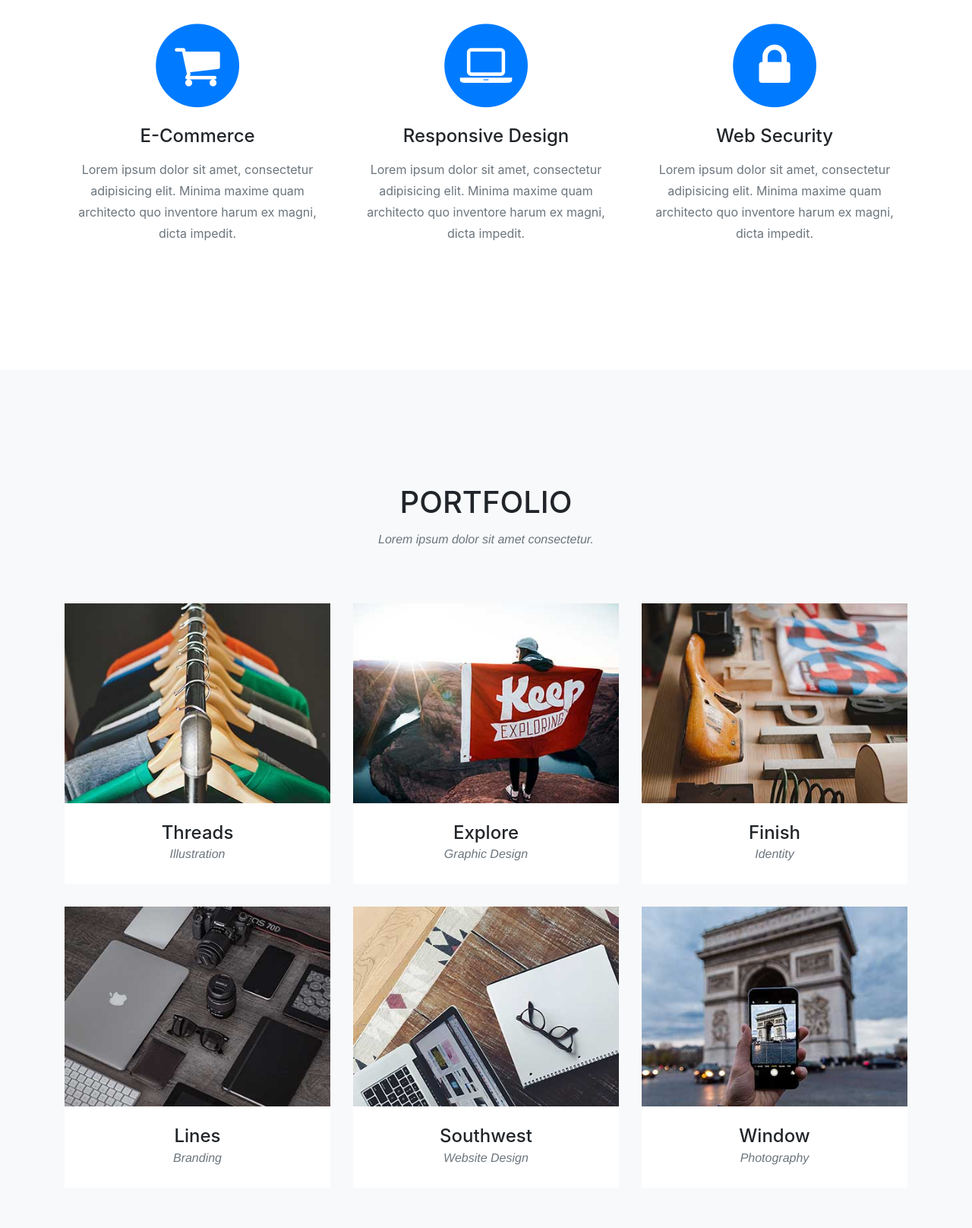
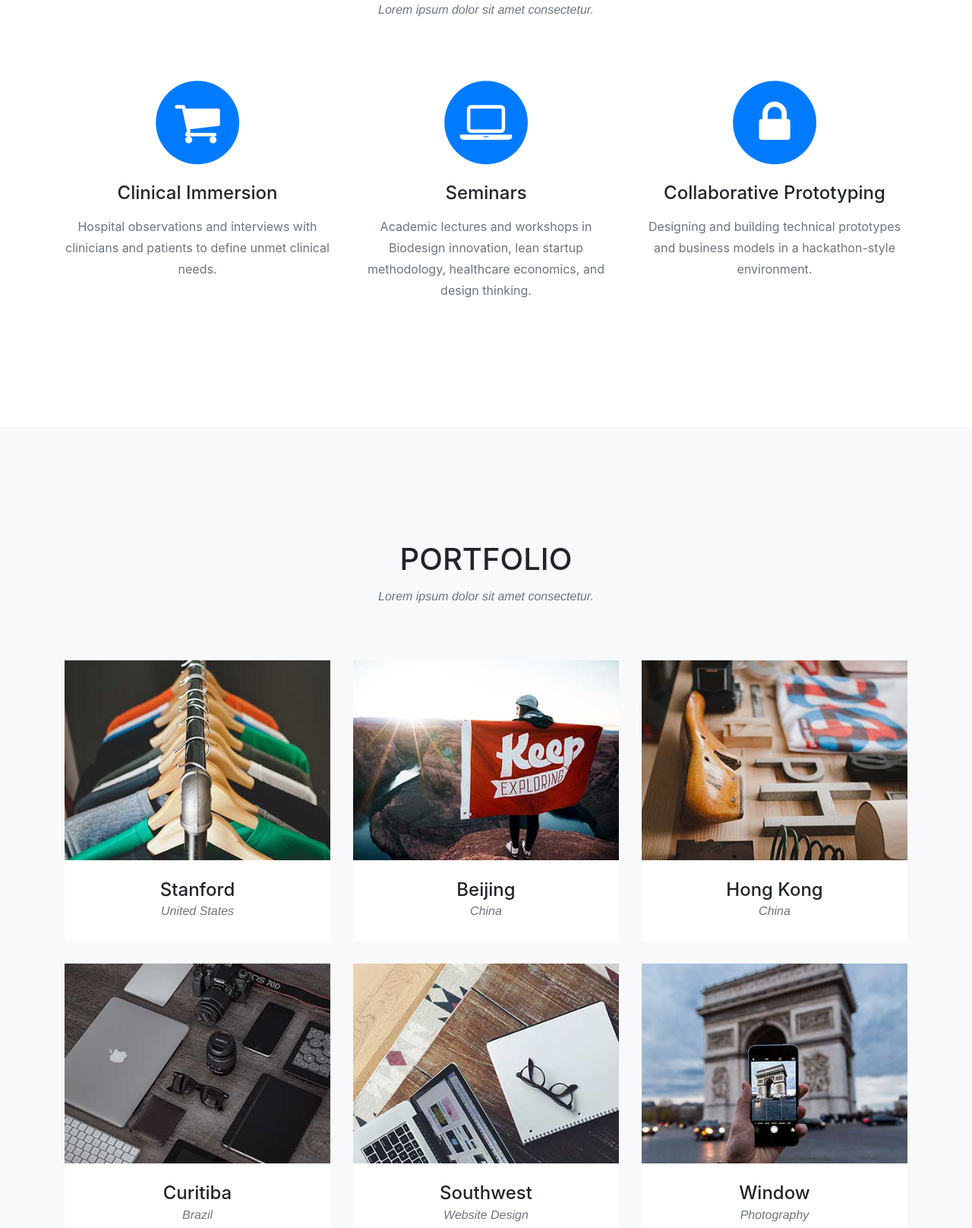
Before and after one commit to jwang198/jwang198.github.io, a website with bundled scripts: page index.html in a window 1280 px wide. Shown: the part 1013-2629 px from the top of the page at 76% size. Built offline with nearby package versions, Linux system fonts and the light colour scheme; a web font is replaced by a local one.

Commit message:
first update

```diff
--- a/index.html
+++ b/index.html
@@ -8,7 +8,7 @@
     <meta name="description" content="">
     <meta name="author" content="">
 
-    <title>Agency - Start Bootstrap Theme</title>
+    <title>MedCatalyst: Medical Innovation Education</title>
 
     <!-- Bootstrap core CSS -->
     <link href="vendor/bootstrap/css/bootstrap.min.css" rel="stylesheet">
@@ -30,7 +30,7 @@
     <!-- Navigation -->
     <nav class="navbar navbar-expand-lg navbar-dark fixed-top" id="mainNav">
       <div class="container">
-        <a class="navbar-brand js-scroll-trigger" href="#page-top">Start Bootstrap</a>
+        <a class="navbar-brand js-scroll-trigger" href="#page-top">MedCatalyst</a>
         <button class="navbar-toggler navbar-toggler-right" type="button" data-toggle="collapse" data-target="#navbarResponsive" aria-controls="navbarResponsive" aria-expanded="false" aria-label="Toggle navigation">
           Menu
           <i class="fa fa-bars"></i>
@@ -61,9 +61,9 @@
     <header class="masthead">
       <div class="container">
         <div class="intro-text">
-          <div class="intro-lead-in">Welcome To Our Studio!</div>
-          <div class="intro-heading text-uppercase">It's Nice To Meet You</div>
-          <a class="btn btn-primary btn-xl text-uppercase js-scroll-trigger" href="#services">Tell Me More</a>
+          <div class="intro-lead-in">MedCatalyst</div>
+          <div class="intro-heading text-uppercase">Medical Innovation Education</div>
+          <a class="btn btn-primary btn-xl text-uppercase js-scroll-trigger" href="#services">Learn More</a>
         </div>
       </div>
     </header>
@@ -83,24 +83,24 @@
               <i class="fa fa-circle fa-stack-2x text-primary"></i>
               <i class="fa fa-shopping-cart fa-stack-1x fa-inverse"></i>
             </span>
-            <h4 class="service-heading">E-Commerce</h4>
-            <p class="text-muted">Lorem ipsum dolor sit amet, consectetur adipisicing elit. Minima maxime quam architecto quo inventore harum ex magni, dicta impedit.</p>
+            <h4 class="service-heading">Clinical Immersion</h4>
+            <p class="text-muted">Hospital observations and interviews with clinicians and patients to define unmet clinical needs.</p>
           </div>
           <div class="col-md-4">
             <span class="fa-stack fa-4x">
               <i class="fa fa-circle fa-stack-2x text-primary"></i>
               <i class="fa fa-laptop fa-stack-1x fa-inverse"></i>
             </span>
-            <h4 class="service-heading">Responsive Design</h4>
-            <p class="text-muted">Lorem ipsum dolor sit amet, consectetur adipisicing elit. Minima maxime quam architecto quo inventore harum ex magni, dicta impedit.</p>
+            <h4 class="service-heading">Seminars</h4>
+            <p class="text-muted">Academic lectures and workshops in Biodesign innovation, lean startup methodology, healthcare economics, and design thinking.</p>
           </div>
           <div class="col-md-4">
             <span class="fa-stack fa-4x">
               <i class="fa fa-circle fa-stack-2x text-primary"></i>
               <i class="fa fa-lock fa-stack-1x fa-inverse"></i>
             </span>
-            <h4 class="service-heading">Web Security</h4>
-            <p class="text-muted">Lorem ipsum dolor sit amet, consectetur adipisicing elit. Minima maxime quam architecto quo inventore harum ex magni, dicta impedit.</p>
+            <h4 class="service-heading">Collaborative Prototyping</h4>
+            <p class="text-muted">Designing and building technical prototypes and business models in a hackathon-style environment.</p>
           </div>
         </div>
       </div>
@@ -126,8 +126,8 @@
               <img class="img-fluid" src="img/portfolio/01-thumbnail.jpg" alt="">
             </a>
             <div class="portfolio-caption">
-              <h4>Threads</h4>
-              <p class="text-muted">Illustration</p>
+              <h4>Stanford</h4>
+              <p class="text-muted">United States</p>
             </div>
           </div>
           <div class="col-md-4 col-sm-6 portfolio-item">
@@ -140,8 +140,8 @@
               <img class="img-fluid" src="img/portfolio/02-thumbnail.jpg" alt="">
             </a>
             <div class="portfolio-caption">
-              <h4>Explore</h4>
-              <p class="text-muted">Graphic Design</p>
+              <h4>Beijing</h4>
+              <p class="text-muted">China</p>
             </div>
           </div>
           <div class="col-md-4 col-sm-6 portfolio-item">
@@ -154,8 +154,8 @@
               <img class="img-fluid" src="img/portfolio/03-thumbnail.jpg" alt="">
             </a>
             <div class="portfolio-caption">
-              <h4>Finish</h4>
-              <p class="text-muted">Identity</p>
+              <h4>Hong Kong</h4>
+              <p class="text-muted">China</p>
             </div>
           </div>
           <div class="col-md-4 col-sm-6 portfolio-item">
@@ -168,8 +168,8 @@
               <img class="img-fluid" src="img/portfolio/04-thumbnail.jpg" alt="">
             </a>
             <div class="portfolio-caption">
-              <h4>Lines</h4>
-              <p class="text-muted">Branding</p>
+              <h4>Curitiba</h4>
+              <p class="text-muted">Brazil</p>
             </div>
           </div>
           <div class="col-md-4 col-sm-6 portfolio-item">
```
